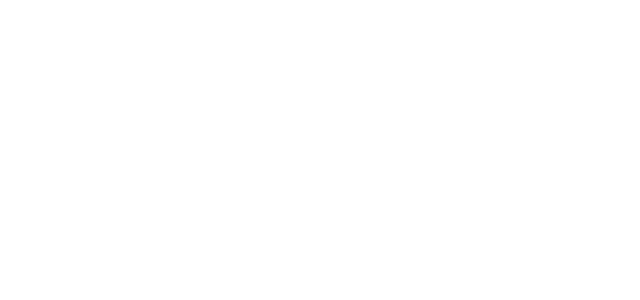
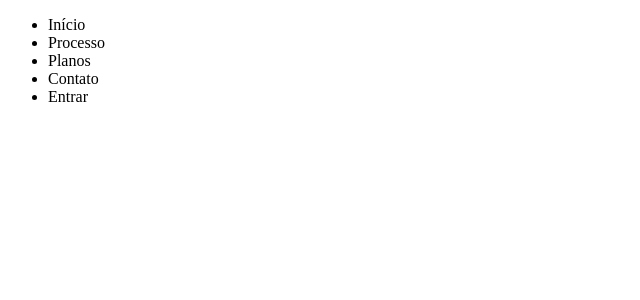
Before and after one commit to Neveszera/bikeisure, a React (Vite) app: page / in a window 1280 px wide. Shown: the top 300 px of the page, without its empty margins (0-640 px from the left). Built offline with nearby package versions, Linux system fonts and the light colour scheme.

Commit message:
Cabecalho criado

```diff
--- a/src/App.jsx
+++ b/src/App.jsx
@@ -1,9 +1,10 @@
-
+import Header from './components/Header.jsx'
 function App() {
 
 
   return (
     <>
+    <Header/>
 
     </>
   )
--- /dev/null
+++ b/src/components/Header.jsx
@@ -0,0 +1,20 @@
+
+function Header() {
+
+
+    return (
+      <>
+       <header>
+            <ul>
+                <li>Início</li>
+                <li>Processo</li>
+                <li>Planos</li>
+                <li>Contato</li>
+                <li>Entrar</li>
+            </ul>
+        </header>
+      </>
+    )
+  }
+
+  export default Header
```
Also changed, not shown: src/components/Footer.jsx (added, +12 -0 lines), 1 other file (tests, documents, lock files or other folders).
